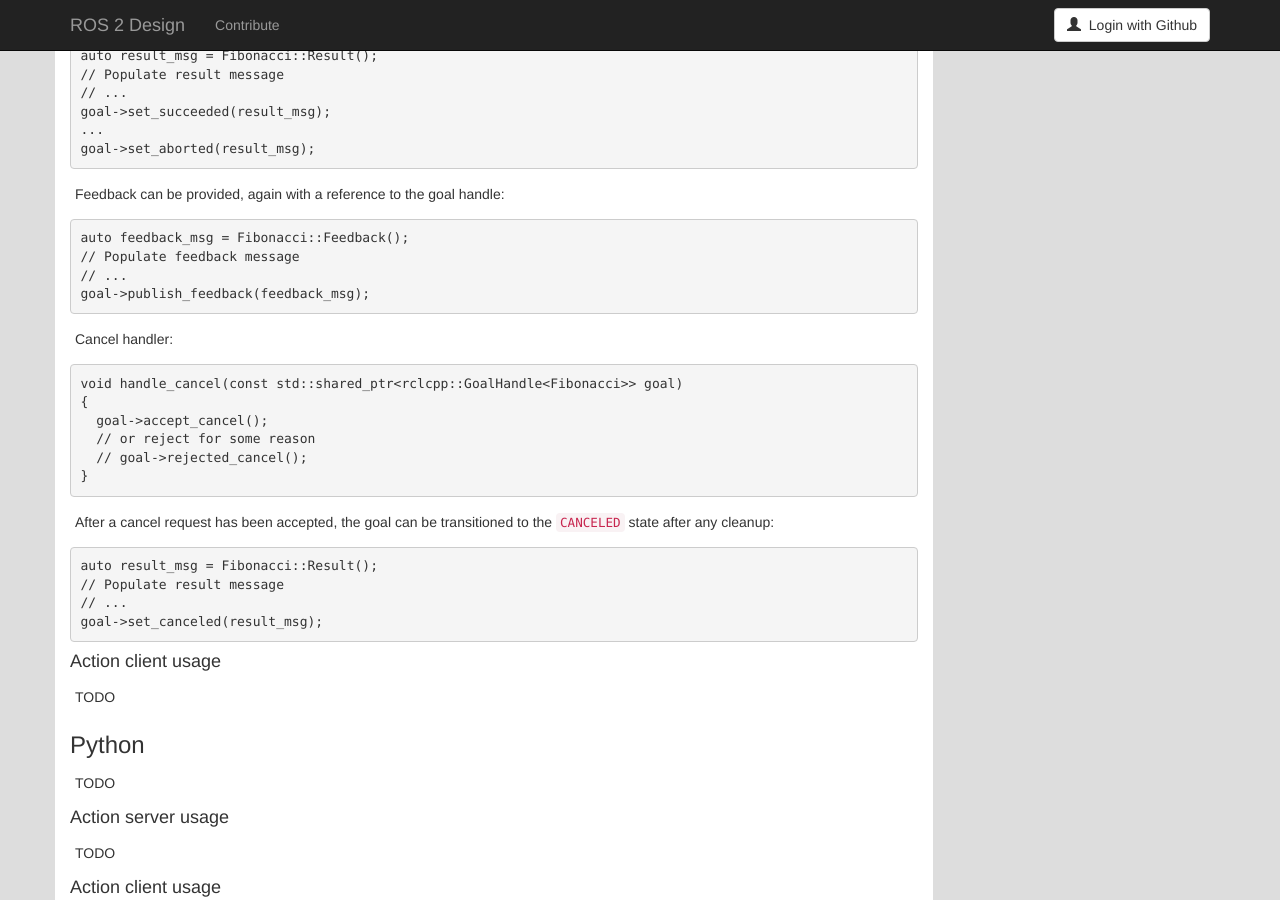
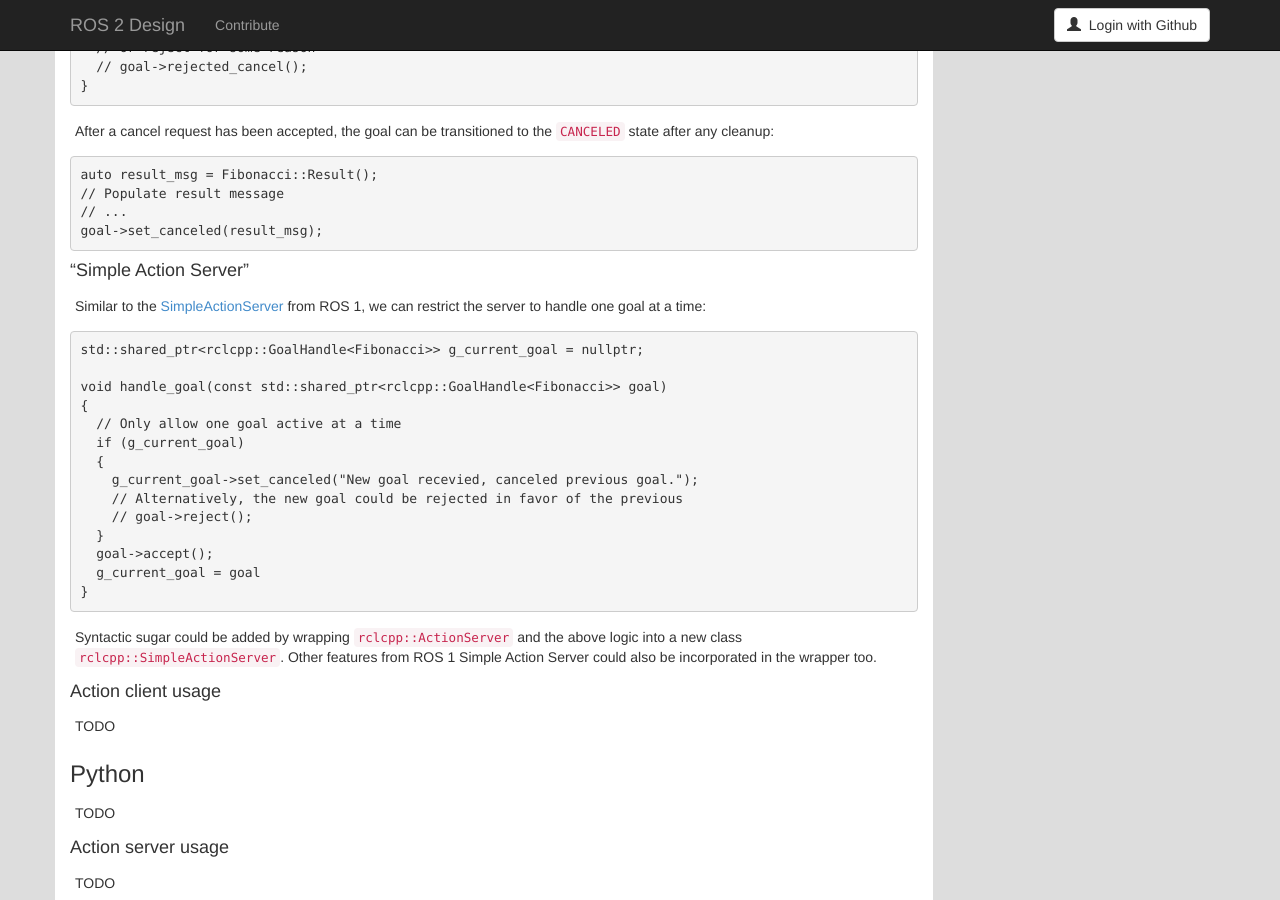
Before and after one commit to ros2/design, a Jekyll site: the page built from articles/actions.md, in a window 1280 px wide and 900 px high, scrolled down 5191 px. Built offline with Jekyll 4.4.1, drawn with Linux system fonts in a browser that asks for light colours; nearby versions of some CDN libraries; some of the changed text lies outside the part shown.

Commit message:
Move SimpleActionServer example to separate section

````diff
--- a/articles/actions.md
+++ b/articles/actions.md
@@ -240,26 +240,6 @@
 
 Just like in ROS 1, the `GoalHandle` encapsulates a state machine for each goal and offers methods for triggering transitions.
 
-Restricting the server to handle one goal at a time (e.g. [SimpleActionServer](http://wiki.ros.org/actionlib/DetailedDescription#Simple_Action_Server) from ROS 1):
-
-```c++
-const std::shared_ptr<rclcpp::GoalHandle<Fibonacci>> g_current_goal = nullptr;
-
-void handle_goal(const std::shared_ptr<rclcpp::GoalHandle<Fibonacci>> goal)
-{
-  // Only allow one goal active at a time
-  if (g_current_goal)
-  {
-    g_current_goal->set_canceled("New goal recevied, canceled previous goal.");
-    // Alternatively, the new goal could be rejected in favor of the previous
-    // goal->reject();
-  }
-  goal->accept();
-  g_current_goal = goal
-}
-```
-
-Syntactic sugar could be added by wrapping `rclcpp::ActionServer` and the above logic into a new class `rclcpp::SimpleActionServer`.
 
 RFC(jacobperron): Alternatvely, we could make the API look more like the service that it is.
 I think this would be more intuitive and ensure that implementers don't forget to accept/reject the request (the same goes for the cancel request).
@@ -318,6 +298,30 @@
 // ...
 goal->set_canceled(result_msg);
 ```
+
+#### "Simple Action Server"
+
+Similar to the [SimpleActionServer](http://wiki.ros.org/actionlib/DetailedDescription#Simple_Action_Server) from ROS 1, we can restrict the server to handle one goal at a time:
+
+```c++
+std::shared_ptr<rclcpp::GoalHandle<Fibonacci>> g_current_goal = nullptr;
+
+void handle_goal(const std::shared_ptr<rclcpp::GoalHandle<Fibonacci>> goal)
+{
+  // Only allow one goal active at a time
+  if (g_current_goal)
+  {
+    g_current_goal->set_canceled("New goal recevied, canceled previous goal.");
+    // Alternatively, the new goal could be rejected in favor of the previous
+    // goal->reject();
+  }
+  goal->accept();
+  g_current_goal = goal
+}
+```
+
+Syntactic sugar could be added by wrapping `rclcpp::ActionServer` and the above logic into a new class `rclcpp::SimpleActionServer`.
+Other features from ROS 1 Simple Action Server could also be incorporated in the wrapper too.
 
 #### Action client usage
 
````
